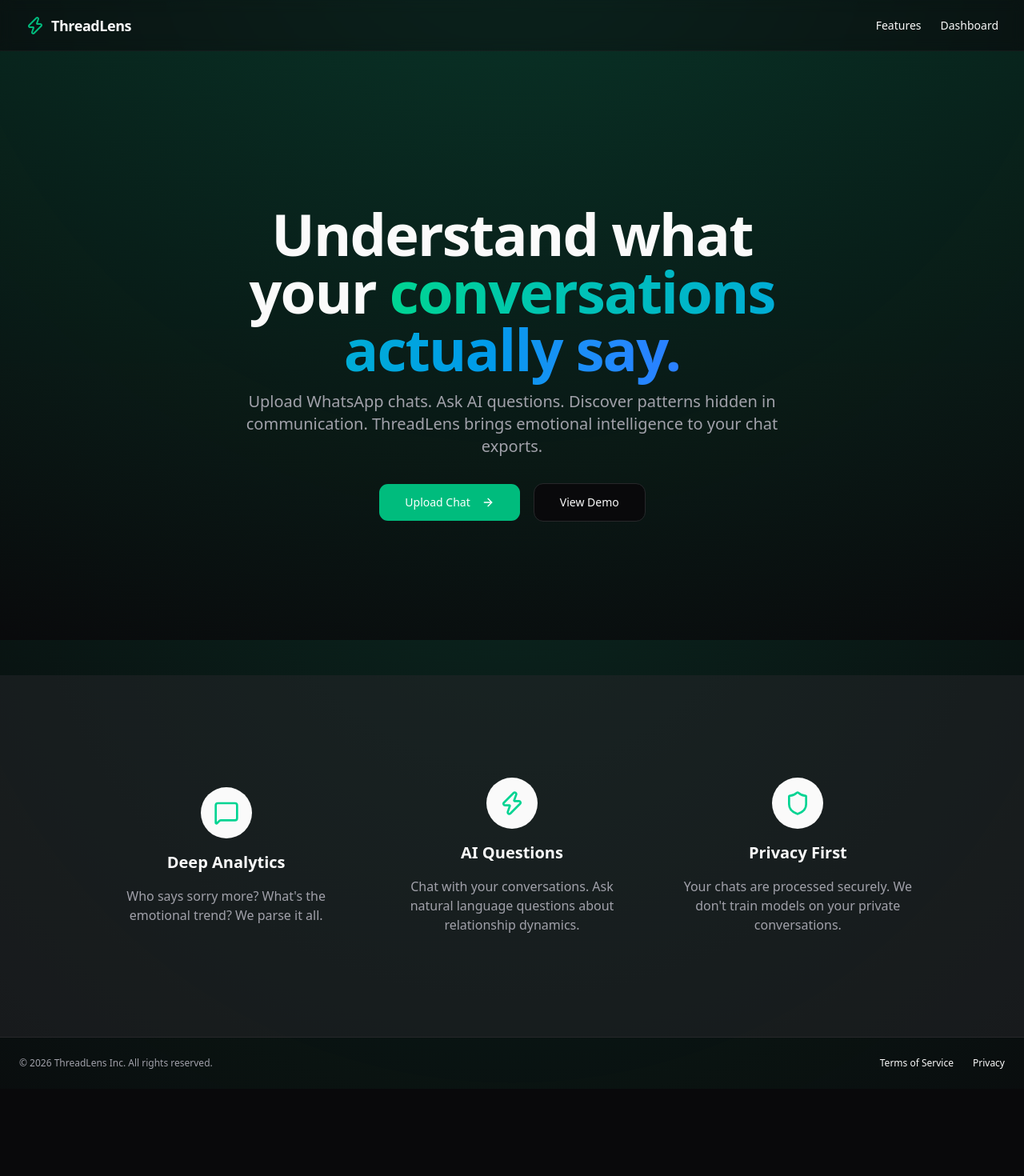
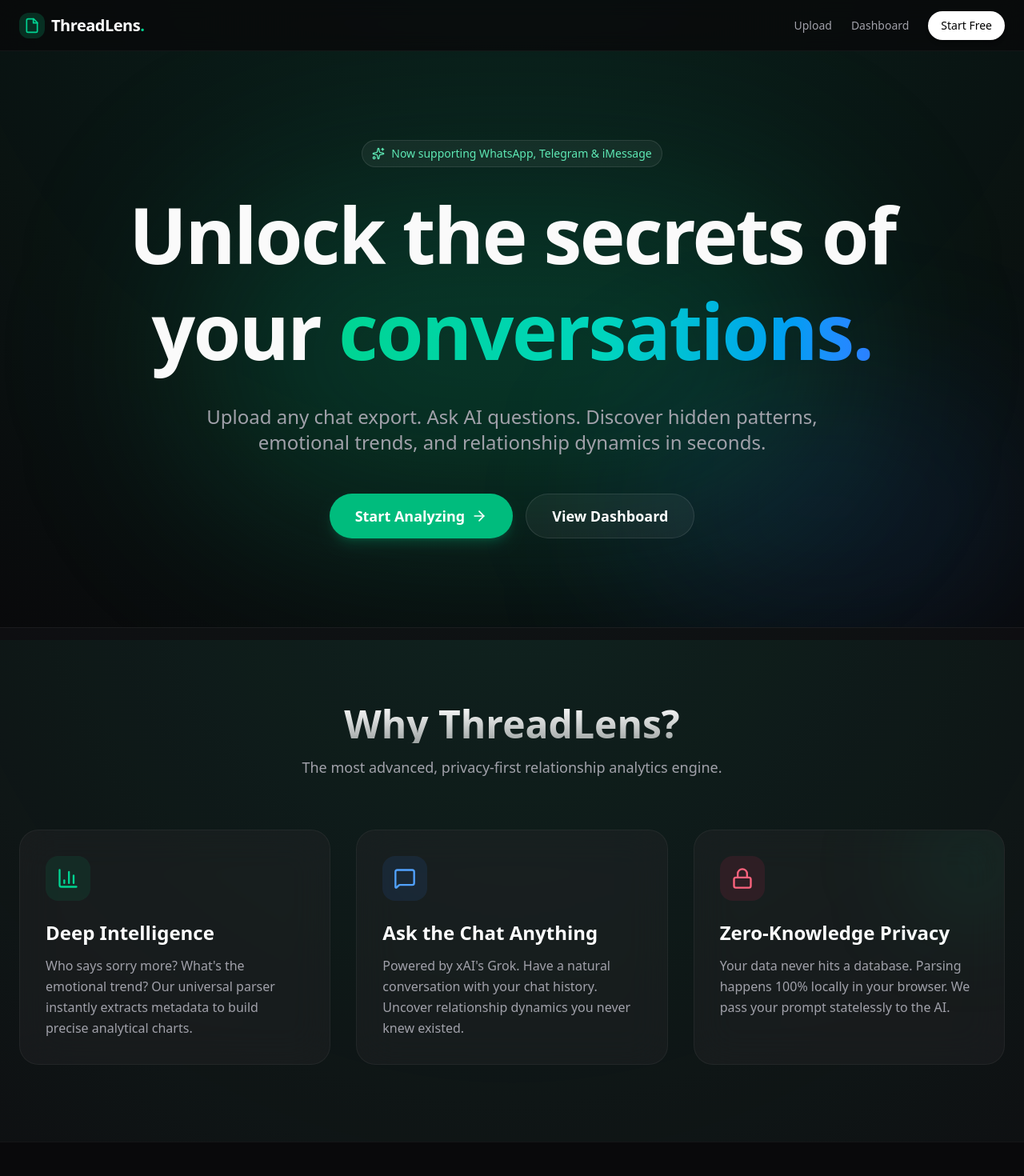
Before and after one commit to vipulbjj/threadlens, a Next.js app: page / in a window 1280 px wide. Shown: the top 1470 px of the page at 80% size. Before the commit the page ends 1361 px from the top, so only its background shows below. Built offline with nearby package versions, Linux system fonts and the light colour scheme.

Commit message:
feat: implement global navigation and cinematic homepage

```diff
--- a/src/app/layout.tsx
+++ b/src/app/layout.tsx
@@ -27,7 +27,30 @@
       lang="en"
       className={`${geistSans.variable} ${geistMono.variable} h-full antialiased dark`}
     >
-      <body className="min-h-full flex flex-col">{children}</body>
+      <body className="min-h-full flex flex-col bg-background text-foreground">
+        <header className="px-6 h-16 flex items-center border-b border-white/5 backdrop-blur-md sticky top-0 z-50 bg-background/80">
+          <a className="flex items-center justify-center transition-transform hover:scale-105" href="/">
+            <div className="bg-emerald-500/20 p-1.5 rounded-lg mr-2">
+              <svg xmlns="http://www.w3.org/2000/svg" width="20" height="20" viewBox="0 0 24 24" fill="none" stroke="currentColor" strokeWidth="2" strokeLinecap="round" strokeLinejoin="round" className="text-emerald-400"><path d="M14.5 2H6a2 2 0 0 0-2 2v16a2 2 0 0 0 2 2h12a2 2 0 0 0 2-2V7.5L14.5 2z"/><polyline points="14 2 14 8 20 8"/></svg>
+            </div>
+            <span className="text-xl font-bold tracking-tight text-white">ThreadLens<span className="text-emerald-400">.</span></span>
+          </a>
+          <nav className="ml-auto flex items-center gap-6">
+            <a className="text-sm font-medium text-muted-foreground hover:text-white transition-colors" href="/upload">
+              Upload
+            </a>
+            <a className="text-sm font-medium text-muted-foreground hover:text-white transition-colors" href="/dashboard">
+              Dashboard
+            </a>
+            <a className="text-sm font-medium bg-white text-black px-4 py-2 rounded-full hover:bg-emerald-400 hover:text-black transition-all shadow-md" href="/upload">
+              Start Free
+            </a>
+          </nav>
+        </header>
+        <main className="flex-1 flex flex-col relative">
+          {children}
+        </main>
+      </body>
     </html>
   );
 }
--- a/src/app/page.tsx
+++ b/src/app/page.tsx
@@ -2,90 +2,98 @@
 import { Button } from "@/components/ui/button";
 import { ArrowRight, MessageSquare, Shield, Zap } from "lucide-react";
 
+import Link from "next/link";
+import { ArrowRight, MessageSquare, Shield, Zap, Sparkles, BarChart3, Lock } from "lucide-react";
+
 export default function LandingPage() {
   return (
-    <div className="flex flex-col min-h-screen">
-      <header className="px-6 lg:px-8 h-16 flex items-center border-b border-border/40 backdrop-blur-sm sticky top-0 z-50">
-        <Link className="flex items-center justify-center" href="#">
-          <Zap className="h-6 w-6 text-emerald-500" />
-          <span className="ml-2 text-lg font-semibold tracking-tight">ThreadLens</span>
-        </Link>
-        <nav className="ml-auto flex gap-4 sm:gap-6">
-          <Link className="text-sm font-medium hover:text-emerald-400 transition-colors" href="#features">
-            Features
+    <div className="flex flex-col items-center justify-center w-full">
+      {/* Hero Section */}
+      <section className="w-full min-h-[90vh] flex flex-col items-center justify-center relative overflow-hidden px-6 text-center">
+        {/* Glow Effects */}
+        <div className="absolute top-1/4 left-1/2 -translate-x-1/2 w-[800px] h-[400px] bg-emerald-500/20 blur-[120px] rounded-full pointer-events-none -z-10" />
+        <div className="absolute bottom-0 right-0 w-[500px] h-[300px] bg-blue-500/10 blur-[100px] rounded-full pointer-events-none -z-10" />
+
+        <div className="mb-6 inline-flex items-center gap-2 px-3 py-1.5 rounded-full bg-white/5 border border-white/10 text-sm text-emerald-300 font-medium animate-in fade-in slide-in-from-bottom-4 duration-700">
+          <Sparkles className="h-4 w-4" />
+          <span>Now supporting WhatsApp, Telegram & iMessage</span>
+        </div>
+
+        <h1 className="text-5xl md:text-7xl lg:text-8xl font-extrabold tracking-tight max-w-5xl mx-auto leading-tight animate-in fade-in slide-in-from-bottom-6 duration-1000">
+          Unlock the secrets of your <span className="text-transparent bg-clip-text bg-gradient-to-r from-emerald-400 via-teal-400 to-blue-500">conversations.</span>
+        </h1>
+
+        <p className="mt-8 text-xl md:text-2xl text-muted-foreground max-w-3xl mx-auto font-medium animate-in fade-in slide-in-from-bottom-8 duration-1000 delay-150">
+          Upload any chat export. Ask AI questions. Discover hidden patterns, emotional trends, and relationship dynamics in seconds.
+        </p>
+
+        <div className="mt-12 flex flex-col sm:flex-row gap-4 animate-in fade-in slide-in-from-bottom-10 duration-1000 delay-300">
+          <Link href="/upload">
+            <button className="h-14 px-8 text-lg font-semibold bg-emerald-500 text-white rounded-full hover:bg-emerald-600 hover:scale-105 transition-all shadow-lg shadow-emerald-500/20 flex items-center gap-2">
+              Start Analyzing <ArrowRight className="h-5 w-5" />
+            </button>
           </Link>
-          <Link className="text-sm font-medium hover:text-emerald-400 transition-colors" href="/dashboard">
-            Dashboard
+          <Link href="/dashboard">
+            <button className="h-14 px-8 text-lg font-semibold bg-white/5 text-white border border-white/10 rounded-full hover:bg-white/10 transition-all flex items-center gap-2">
+              View Dashboard
+            </button>
           </Link>
-        </nav>
-      </header>
-      <main className="flex-1">
-        <section className="w-full py-12 md:py-24 lg:py-32 xl:py-48 relative overflow-hidden">
-          <div className="absolute inset-0 bg-gradient-to-b from-emerald-500/10 to-transparent -z-10" />
-          <div className="container px-4 md:px-6 relative z-10">
-            <div className="flex flex-col items-center space-y-8 text-center">
-              <div className="space-y-4 max-w-3xl">
-                <h1 className="text-4xl font-extrabold tracking-tight sm:text-5xl md:text-6xl lg:text-7xl">
-                  Understand what your <span className="text-transparent bg-clip-text bg-gradient-to-r from-emerald-400 to-blue-500">conversations actually say.</span>
-                </h1>
-                <p className="mx-auto max-w-[700px] text-muted-foreground md:text-xl font-medium">
-                  Upload WhatsApp chats. Ask AI questions. Discover patterns hidden in communication. ThreadLens brings emotional intelligence to your chat exports.
-                </p>
+        </div>
+      </section>
+
+      {/* Features Section */}
+      <section id="features" className="w-full py-24 bg-secondary/20 border-t border-white/5 relative">
+        <div className="max-w-7xl mx-auto px-6">
+          <div className="text-center mb-16">
+            <h2 className="text-3xl md:text-5xl font-bold bg-gradient-to-b from-white to-white/60 bg-clip-text text-transparent">
+              Why ThreadLens?
+            </h2>
+            <p className="mt-4 text-lg text-muted-foreground">The most advanced, privacy-first relationship analytics engine.</p>
+          </div>
+
+          <div className="grid md:grid-cols-3 gap-8">
+            <div className="bg-secondary/40 backdrop-blur-xl border border-white/5 p-8 rounded-3xl hover:bg-secondary/60 transition-colors">
+              <div className="w-14 h-14 bg-emerald-500/10 rounded-2xl flex items-center justify-center mb-6">
+                <BarChart3 className="h-7 w-7 text-emerald-400" />
               </div>
-              <div className="space-x-4">
-                <Link href="/upload">
-                  <Button className="h-12 px-8 bg-emerald-500 text-white hover:bg-emerald-600">
-                    Upload Chat <ArrowRight className="ml-2 h-4 w-4" />
-                  </Button>
-                </Link>
-                <Link href="/dashboard">
-                  <Button variant="outline" className="h-12 px-8">
-                    View Demo
-                  </Button>
-                </Link>
+              <h3 className="text-2xl font-bold text-white mb-3">Deep Intelligence</h3>
+              <p className="text-muted-foreground leading-relaxed">
+                Who says sorry more? What's the emotional trend? Our universal parser instantly extracts metadata to build precise analytical charts.
+              </p>
+            </div>
+
+            <div className="bg-secondary/40 backdrop-blur-xl border border-white/5 p-8 rounded-3xl hover:bg-secondary/60 transition-colors">
+              <div className="w-14 h-14 bg-blue-500/10 rounded-2xl flex items-center justify-center mb-6">
+                <MessageSquare className="h-7 w-7 text-blue-400" />
               </div>
+              <h3 className="text-2xl font-bold text-white mb-3">Ask the Chat Anything</h3>
+              <p className="text-muted-foreground leading-relaxed">
+                Powered by xAI's Grok. Have a natural conversation with your chat history. Uncover relationship dynamics you never knew existed.
+              </p>
+            </div>
+
+            <div className="bg-secondary/40 backdrop-blur-xl border border-white/5 p-8 rounded-3xl hover:bg-secondary/60 transition-colors relative overflow-hidden">
+              <div className="absolute -right-10 -top-10 w-40 h-40 bg-emerald-500/10 blur-3xl rounded-full" />
+              <div className="w-14 h-14 bg-rose-500/10 rounded-2xl flex items-center justify-center mb-6">
+                <Lock className="h-7 w-7 text-rose-400" />
+              </div>
+              <h3 className="text-2xl font-bold text-white mb-3">Zero-Knowledge Privacy</h3>
+              <p className="text-muted-foreground leading-relaxed">
+                Your data never hits a database. Parsing happens 100% locally in your browser. We pass your prompt statelessly to the AI.
+              </p>
             </div>
           </div>
-        </section>
+        </div>
+      </section>
 
-        <section id="features" className="w-full py-12 md:py-24 lg:py-32 bg-secondary/50">
-          <div className="container px-4 md:px-6">
-            <div className="mx-auto max-w-5xl grid items-center gap-6 lg:grid-cols-3 lg:gap-12">
-              <div className="flex flex-col items-center text-center space-y-4">
-                <div className="p-4 bg-primary rounded-full">
-                  <MessageSquare className="h-8 w-8 text-emerald-400" />
-                </div>
-                <h3 className="text-xl font-bold">Deep Analytics</h3>
-                <p className="text-muted-foreground">Who says sorry more? What's the emotional trend? We parse it all.</p>
-              </div>
-              <div className="flex flex-col items-center text-center space-y-4">
-                <div className="p-4 bg-primary rounded-full">
-                  <Zap className="h-8 w-8 text-emerald-400" />
-                </div>
-                <h3 className="text-xl font-bold">AI Questions</h3>
-                <p className="text-muted-foreground">Chat with your conversations. Ask natural language questions about relationship dynamics.</p>
-              </div>
-              <div className="flex flex-col items-center text-center space-y-4">
-                <div className="p-4 bg-primary rounded-full">
-                  <Shield className="h-8 w-8 text-emerald-400" />
-                </div>
-                <h3 className="text-xl font-bold">Privacy First</h3>
-                <p className="text-muted-foreground">Your chats are processed securely. We don't train models on your private conversations.</p>
-              </div>
-            </div>
-          </div>
-        </section>
-      </main>
-      <footer className="flex flex-col gap-2 sm:flex-row py-6 w-full shrink-0 items-center px-4 md:px-6 border-t">
-        <p className="text-xs text-muted-foreground">© 2026 ThreadLens Inc. All rights reserved.</p>
-        <nav className="sm:ml-auto flex gap-4 sm:gap-6">
-          <Link className="text-xs hover:underline underline-offset-4" href="#">
-            Terms of Service
-          </Link>
-          <Link className="text-xs hover:underline underline-offset-4" href="#">
-            Privacy
-          </Link>
-        </nav>
+      {/* Footer */}
+      <footer className="w-full py-12 px-6 border-t border-white/5 bg-background text-center flex flex-col items-center">
+        <div className="flex items-center gap-2 mb-4">
+          <Zap className="h-5 w-5 text-emerald-500" />
+          <span className="text-xl font-bold tracking-tight text-white">ThreadLens</span>
+        </div>
+        <p className="text-muted-foreground text-sm">© 2026 ThreadLens Inc. All rights reserved.</p>
+        <p className="text-muted-foreground text-sm mt-2">Built with Next.js, Zustand, and xAI Grok.</p>
       </footer>
     </div>
   );
```
